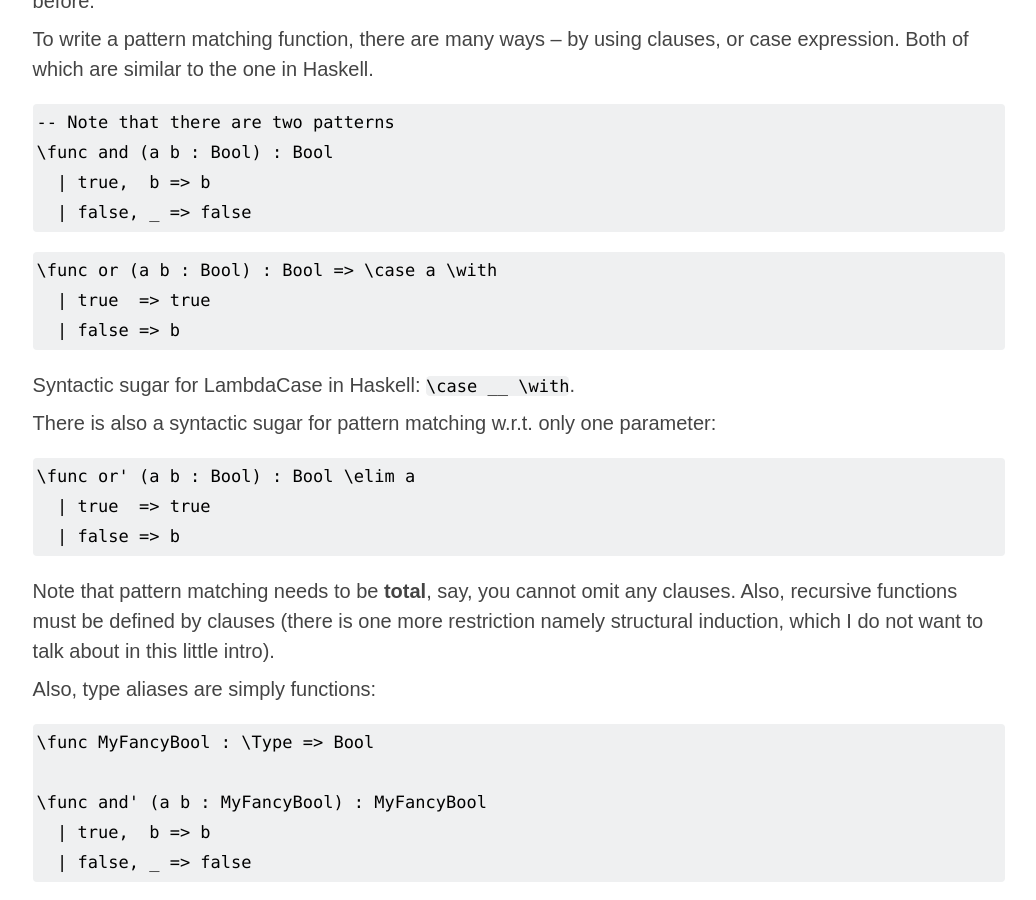
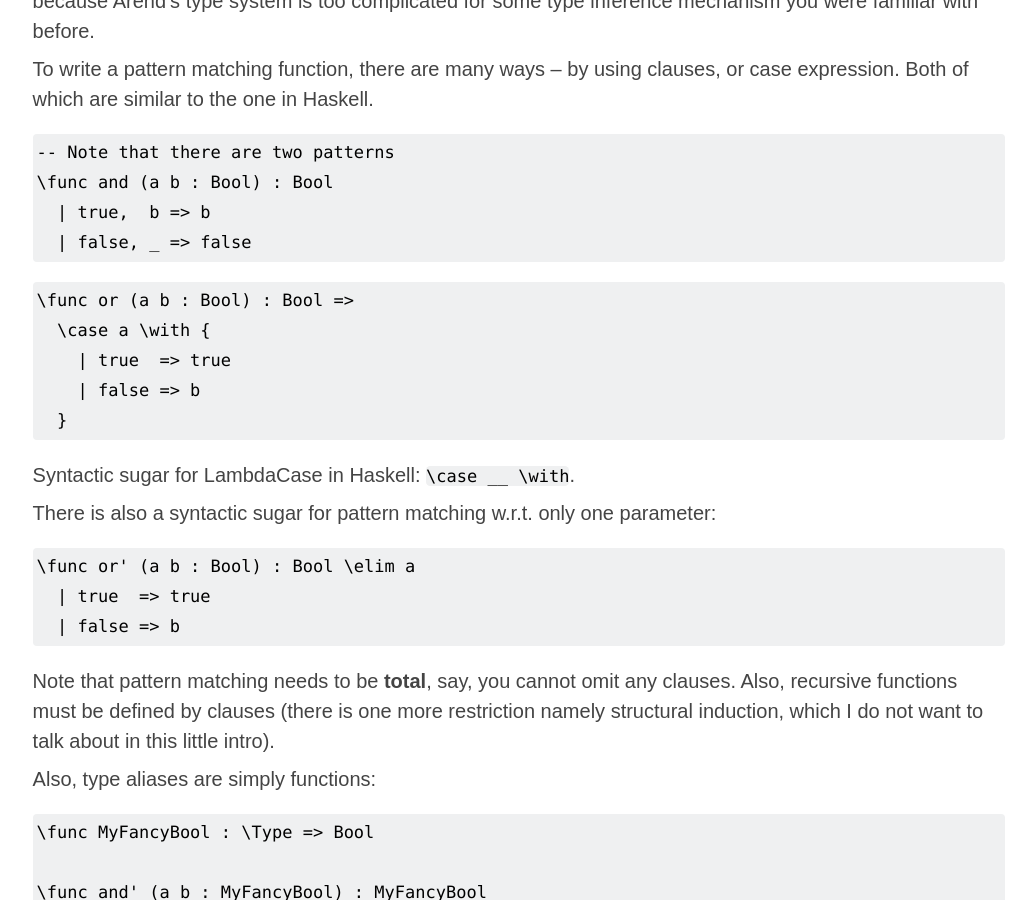
Before and after one commit to anqurvanillapy/ice1000.github.io, a Jekyll site: the page built from _posts/2020-5-14-ArendLittleIntro.md, in a window 1280 px wide and 900 px high, scrolled down 3079 px. Shown: the whole window, without its empty margins (121-1157 px from the left). Built offline with Jekyll 4.4.1, drawn with Linux system fonts in a browser that asks for light colours; some of the changed text lies outside the part shown.

Commit message:
Thanks to @xiaoxiangmoe

````diff
--- a/_posts/2020-5-14-ArendLittleIntro.md
+++ b/_posts/2020-5-14-ArendLittleIntro.md
@@ -155,9 +156,11 @@ or case expression. Both of which are similar to the one in Haskell.
 ```
 
 ```arend
-\func or (a b : Bool) : Bool => \case a \with
-  | true  => true
-  | false => b
+\func or (a b : Bool) : Bool =>
+  \case a \with {
+    | true  => true
+    | false => b
+  }
 ```
 
 Syntactic sugar for LambdaCase in Haskell: `\case __ \with`.
````
Also changed, not shown: other parts of _posts/2020-5-14-ArendLittleIntro.md (+2 -1 lines).
